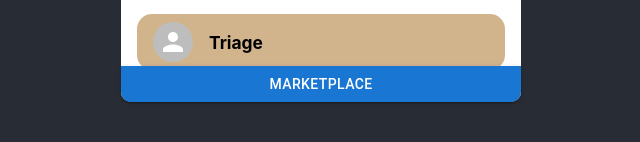
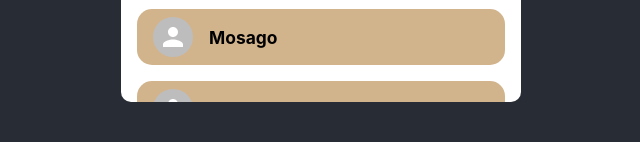
Before and after one commit to Clear1440/color-picker, a React (Create React App) app: page / in a window 1280 px wide. Shown: the part 548-690 px from the top of the page, without its empty margins (319-959 px from the left). Built offline with nearby package versions, Linux system fonts and the light colour scheme.

Commit message:
oop and taking marketplace out for now

```diff
--- a/src/container/homescreen/index.js
+++ b/src/container/homescreen/index.js
@@ -5,9 +5,9 @@ import ListItem from '@mui/material/ListItem';
 import ListItemAvatar from '@mui/material/ListItemAvatar';
 import Avatar from '@mui/material/Avatar';
 import ListItemButton from "@mui/material/ListItemButton";
-import Button from "@mui/material/Button";
+// import Button from "@mui/material/Button";
 //CUSTOM COMPONENTS
-import NavBar from "../../components/home-navbar";
+import NavBar from "./home-navbar";
 //STYLES
 import "../../stylesheets/layout/page.scss"
 
@@ -62,7 +62,7 @@ const HomeScreen = () => {
                     </ListItemButton>
                     )}
                 </List>
-            <Button className="market-button" variant="contained">MarketPlace</Button>
+            {/* <Button className="market-button" variant="contained">MarketPlace</Button>  */}
         </div>
     );
 }
--- a/src/container/settingscreen/index.js
+++ b/src/container/settingscreen/index.js
@@ -1,6 +1,6 @@
 //react
 import React from 'react';
-import NavBar from '../../components/setting-navbar';
+import NavBar from './setting-navbar';
 import Select from '@mui/material/Select'
 import FormControl from '@mui/material/FormControl'
 import { useState } from 'react';
```
